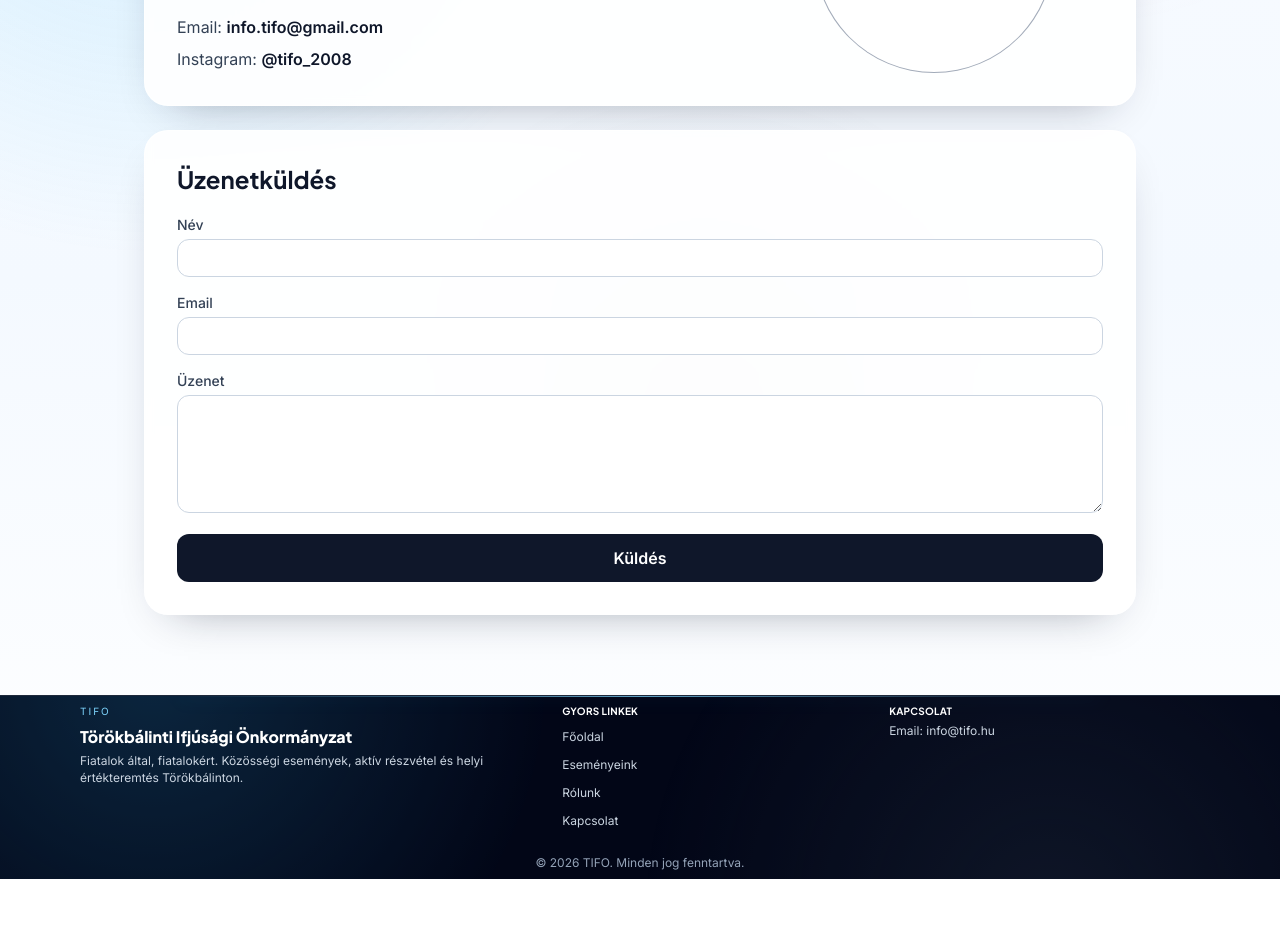
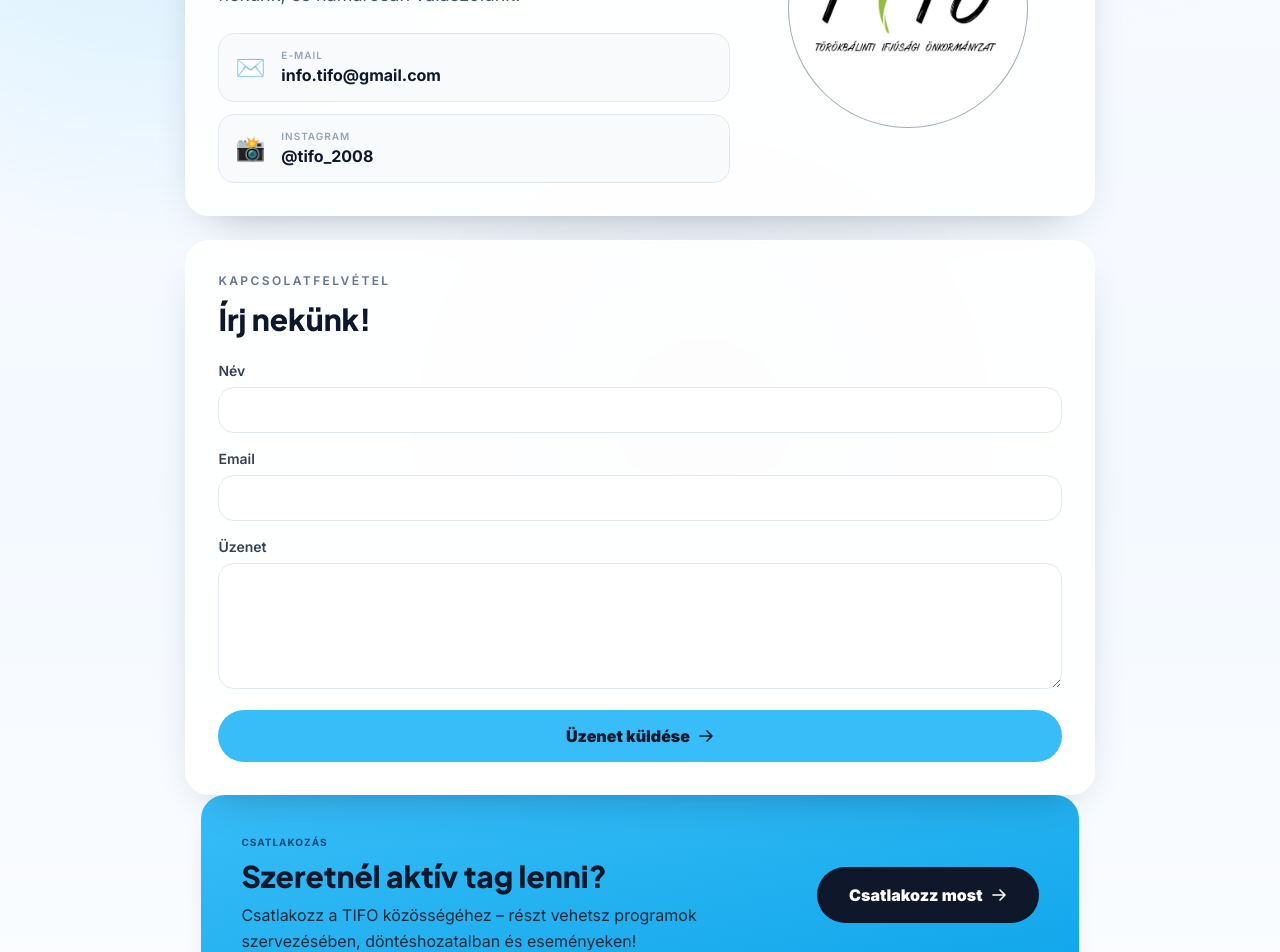
Before and after one commit to frkdigo/tifo, a Next.js app: page /kapcsolat in a window 1280 px wide. Shown: the part 320-1272 px from the top of the page. Before the commit the page ends 1199 px from the top, so only its background shows below. Built offline with nearby package versions, Linux system fonts and the light colour scheme; no server answers.

Commit message:
kinezet modositas

```diff
--- a/app/kapcsolat/page.tsx
+++ b/app/kapcsolat/page.tsx
@@ -49,18 +49,34 @@ export default function Kapcsolat() {
             <p className="inline-flex rounded-full bg-slate-900 text-sky-200 uppercase tracking-[0.18em] text-xs px-4 py-2 mb-4">
               Törökbálinti Ifjúsági Önkormányzat
             </p>
-            <h1 className="text-3xl md:text-5xl font-black text-slate-900">Kapcsolat</h1>
-            <p className="text-slate-600 mt-3 leading-relaxed">
+            <h1 className="text-4xl md:text-6xl font-black text-slate-900 leading-tight">Kapcsolat</h1>
+            <p className="text-slate-600 mt-3 text-base md:text-lg leading-relaxed max-w-lg">
               Kérdésed van, csatlakoznál, vagy ötleted van programra? Írj nekünk, és hamarosan válaszolunk.
             </p>
 
-            <div className="mt-5 space-y-2 text-slate-700">
-              <p>
-                Email: <a href="mailto:info.tifo@gmail.com" className="text-slate-900 font-semibold hover:underline">info.tifo@gmail.com</a>
-              </p>
-              <p>
-                Instagram: <a href="https://www.instagram.com/tifo_2008/" target="_blank" rel="noopener" className="text-slate-900 font-semibold hover:underline">@tifo_2008</a>
-              </p>
+            <div className="mt-6 flex flex-col gap-3">
+              <a
+                href="mailto:info.tifo@gmail.com"
+                className="flex items-center gap-4 rounded-2xl bg-slate-50 border border-slate-200 px-4 py-3.5 hover:bg-sky-50 hover:border-sky-200 transition-all group"
+              >
+                <span className="text-2xl shrink-0">✉️</span>
+                <div>
+                  <div className="text-[10px] uppercase tracking-widest text-slate-400 font-semibold">E-mail</div>
+                  <div className="font-bold text-slate-900 group-hover:text-sky-700 transition-colors">info.tifo@gmail.com</div>
+                </div>
+              </a>
+              <a
+                href="https://www.instagram.com/tifo_2008/"
+                target="_blank"
+                rel="noopener"
+                className="flex items-center gap-4 rounded-2xl bg-slate-50 border border-slate-200 px-4 py-3.5 hover:bg-pink-50 hover:border-pink-200 transition-all group"
+              >
+                <span className="text-2xl shrink-0">📸</span>
+                <div>
+                  <div className="text-[10px] uppercase tracking-widest text-slate-400 font-semibold">Instagram</div>
+                  <div className="font-bold text-slate-900 group-hover:text-pink-600 transition-colors">@tifo_2008</div>
+                </div>
+              </a>
             </div>
           </div>
 
@@ -75,34 +91,35 @@ export default function Kapcsolat() {
       </section>
 
       <section className="rounded-3xl premium-surface p-6 md:p-8">
-        <h2 className="text-xl md:text-2xl font-bold text-slate-900 mb-5">Üzenetküldés</h2>
+        <p className="section-label">Kapcsolatfelvétel</p>
+        <h2 className="text-2xl md:text-3xl font-black text-slate-900 mb-6">Írj nekünk!</h2>
 
         <form className="grid gap-4" onSubmit={handleSubmit}>
-          <label className="text-sm font-medium text-slate-700">
+          <label className="text-sm font-semibold text-slate-700">
             Név
             <input
               type="text"
               name="name"
-              className="mt-1 w-full rounded-xl border border-slate-300 bg-white px-3 py-2 text-slate-900 focus:outline-none focus:ring-2 focus:ring-slate-400"
+              className="mt-1.5 w-full rounded-2xl border border-slate-200 bg-white px-4 py-3 text-slate-900 focus:outline-none focus:ring-2 focus:ring-sky-400 focus:border-sky-400 transition"
               required
             />
           </label>
 
-          <label className="text-sm font-medium text-slate-700">
+          <label className="text-sm font-semibold text-slate-700">
             Email
             <input
               type="email"
               name="email"
-              className="mt-1 w-full rounded-xl border border-slate-300 bg-white px-3 py-2 text-slate-900 focus:outline-none focus:ring-2 focus:ring-slate-400"
+              className="mt-1.5 w-full rounded-2xl border border-slate-200 bg-white px-4 py-3 text-slate-900 focus:outline-none focus:ring-2 focus:ring-sky-400 focus:border-sky-400 transition"
               required
             />
           </label>
 
-          <label className="text-sm font-medium text-slate-700">
+          <label className="text-sm font-semibold text-slate-700">
             Üzenet
             <textarea
               name="message"
-              className="mt-1 w-full rounded-xl border border-slate-300 bg-white px-3 py-2 text-slate-900 focus:outline-none focus:ring-2 focus:ring-slate-400"
+              className="mt-1.5 w-full rounded-2xl border border-slate-200 bg-white px-4 py-3 text-slate-900 focus:outline-none focus:ring-2 focus:ring-sky-400 focus:border-sky-400 transition"
               rows={5}
               required
             />
@@ -110,15 +127,37 @@ export default function Kapcsolat() {
 
           <button
             type="submit"
-            className="inline-flex justify-center items-center rounded-xl bg-slate-900 text-white font-semibold px-6 py-3 hover:bg-slate-800 transition-colors"
+            className="inline-flex justify-center items-center gap-2 rounded-full bg-sky-400 text-slate-900 font-black px-8 py-3.5 hover:bg-sky-300 hover:scale-105 active:scale-95 transition-all duration-200 disabled:opacity-60 disabled:cursor-not-allowed disabled:hover:scale-100"
             disabled={sending}
           >
-            {sending ? "Küldés..." : "Küldés"}
+            {sending ? "Küldés..." : (
+              <>
+                Üzenet küldése
+                <svg className="w-4 h-4" fill="none" stroke="currentColor" strokeWidth="2.5" viewBox="0 0 24 24"><path strokeLinecap="round" strokeLinejoin="round" d="M13.5 4.5L21 12m0 0l-7.5 7.5M21 12H3" /></svg>
+              </>
+            )}
           </button>
           {success && <div className="text-green-600 text-sm mt-2">{success}</div>}
           {error && <div className="text-red-600 text-sm mt-2">{error}</div>}
         </form>
       </section>
+
+      <section className="max-w-5xl mx-auto px-4 pb-16">
+        <div className="rounded-3xl bg-gradient-to-br from-sky-400 to-sky-500 p-8 md:p-10 flex flex-col md:flex-row md:items-center md:justify-between gap-6 shadow-xl">
+          <div>
+            <p className="text-[10px] uppercase tracking-widest font-bold text-sky-900 mb-2">Csatlakozás</p>
+            <h2 className="text-2xl md:text-3xl font-black text-slate-900 leading-tight">Szeretnél aktív tag lenni?</h2>
+            <p className="text-slate-800 mt-2 leading-relaxed max-w-lg">Csatlakozz a TIFO közösségéhez – részt vehetsz programok szervezésében, döntéshozatalban és eseményeken!</p>
+          </div>
+          <a
+            href="/rolunk"
+            className="shrink-0 inline-flex items-center gap-2 rounded-full bg-slate-900 text-white font-black px-8 py-4 hover:bg-slate-800 hover:scale-105 active:scale-95 transition-all duration-200 text-base whitespace-nowrap"
+          >
+            Csatlakozz most
+            <svg className="w-4 h-4" fill="none" stroke="currentColor" strokeWidth="2.5" viewBox="0 0 24 24"><path strokeLinecap="round" strokeLinejoin="round" d="M13.5 4.5L21 12m0 0l-7.5 7.5M21 12H3" /></svg>
+          </a>
+        </div>
+      </section>
     </main>
   );
 }
--- a/app/rolunk/page.tsx
+++ b/app/rolunk/page.tsx
@@ -26,14 +26,17 @@ export default function Rolunk() {
 
   const values = [
     {
+      icon: "🤝",
       title: "Közösségépítés",
       text: "Olyan közeget teremtünk, ahol a fiatalok kapcsolódhatnak, alkothatnak és hatni tudnak a városukra.",
     },
     {
+      icon: "🗣️",
       title: "Részvétel",
       text: "A helyi döntésekben valódi teret adunk a fiatalok véleményének, ötleteinek és kezdeményezéseinek.",
     },
     {
+      icon: "⚡",
       title: "Lendület",
       text: "Programjaink a modern ifjúsági kultúra ritmusára épülnek: kreatív, nyitott és cselekvő szemléletben.",
     },
@@ -147,7 +150,7 @@ export default function Rolunk() {
           <p className="inline-flex items-center gap-2 rounded-full bg-slate-900 text-sky-200 text-xs tracking-[0.18em] uppercase px-4 py-2 mb-6">
             Törökbálinti Ifjúsági Önkormányzat
           </p>
-          <h1 className="text-4xl md:text-6xl font-black leading-tight text-slate-900">Rólunk</h1>
+          <h1 className="text-4xl md:text-6xl lg:text-7xl font-black leading-none text-slate-900">Rólunk</h1>
           <p className="mt-5 text-slate-700 text-lg md:text-xl max-w-3xl leading-relaxed">
             Fiatalok által, fiatalokért dolgozunk. A célunk egy olyan aktív, inspiráló közösség, ahol az ötletekből
             valódi helyi változás lesz.
@@ -174,16 +177,17 @@ export default function Rolunk() {
         </div>
       </section>
 
-      <section className="max-w-6xl mx-auto px-4 py-6">
-        <h2 className="text-2xl md:text-3xl font-bold text-slate-900 mb-4">Mit képviselünk?</h2>
-        <div className="grid md:grid-cols-3 gap-4">
+      <section className="max-w-6xl mx-auto px-4 py-8">
+        <p className="section-label">Értékeink</p>
+        <h2 className="text-3xl md:text-4xl font-black text-slate-900 mb-6">Mit képviselünk?</h2>
+        <div className="grid md:grid-cols-3 gap-5">
           {values.map((value) => (
             <article
               key={value.title}
               className="group rounded-2xl border border-slate-200 bg-white p-6 shadow-sm hover:shadow-xl hover:-translate-y-1 transition-all duration-300"
             >
-              <div className="w-10 h-10 rounded-xl bg-slate-900 text-sky-300 grid place-items-center font-bold text-sm mb-4">
-                {value.title.slice(0, 2).toUpperCase()}
+              <div className="w-12 h-12 rounded-2xl bg-slate-50 border border-slate-200 grid place-items-center text-2xl mb-5 group-hover:bg-sky-50 group-hover:border-sky-200 transition-colors">
+                {value.icon}
               </div>
               <h3 className="text-lg font-semibold text-slate-900 mb-2">{value.title}</h3>
               <p className="text-slate-600 leading-relaxed">{value.text}</p>
@@ -192,10 +196,11 @@ export default function Rolunk() {
         </div>
       </section>
 
-      <section className="max-w-6xl mx-auto px-4 py-6">
-        <div className="rounded-3xl bg-slate-950 text-slate-100 p-8 md:p-10 shadow-2xl">
-          <h2 className="text-2xl md:text-3xl font-bold mb-2">Csapatunk</h2>
-          <p className="text-slate-300 mb-6">Kattints egy kártyára, és megnyílik a részletes bemutatkozás.</p>
+      <section className="max-w-6xl mx-auto px-4 py-8">
+        <div className="rounded-3xl bg-slate-950 text-slate-100 p-8 md:p-12 shadow-2xl">
+          <p className="text-xs uppercase tracking-[0.2em] text-sky-400 font-semibold mb-3">Emberek</p>
+          <h2 className="text-3xl md:text-4xl font-black mb-2">Csapatunk</h2>
+          <p className="text-slate-300 mb-8 text-lg">Kattints egy kártyára, és megnyílik a részletes bemutatkozás.</p>
 
           {loading ? (
             <div className="text-slate-300">Betöltés...</div>
@@ -307,7 +312,7 @@ export default function Rolunk() {
     {isAdmin && (
       <button
         type="button"
-        className="bg-slate-900 text-white px-4 py-2 rounded-lg hover:bg-slate-800 transition-colors mt-4"
+        className="inline-flex items-center gap-2 bg-slate-900 text-white px-5 py-2.5 rounded-full font-semibold hover:bg-slate-800 transition-colors mt-4"
         onClick={() => setEditing(true)}
       >
         Szerkesztés
@@ -355,7 +360,7 @@ export default function Rolunk() {
 
                 <button
                   type="button"
-                  className="bg-sky-600 text-white px-4 py-2 rounded-lg hover:bg-sky-700 transition-colors mt-4"
+                  className="inline-flex items-center gap-2 bg-sky-400 text-slate-900 font-black px-6 py-2.5 rounded-full hover:bg-sky-300 transition-colors mt-4 disabled:opacity-60"
                   onClick={saveMember}
                   disabled={saving}
                 >
@@ -366,6 +371,23 @@ export default function Rolunk() {
           </div>
         </div>
       )}
+
+      <section className="max-w-6xl mx-auto px-4 pb-16 pt-4">
+        <div className="rounded-3xl bg-gradient-to-br from-sky-400 to-sky-500 p-8 md:p-12 flex flex-col md:flex-row md:items-center md:justify-between gap-6 shadow-xl">
+          <div>
+            <p className="text-[10px] uppercase tracking-widest font-bold text-sky-900 mb-2">Csatlakozás</p>
+            <h2 className="text-2xl md:text-3xl font-black text-slate-900 leading-tight">Gyere, csatlakozz hozzánk!</h2>
+            <p className="text-slate-800 mt-2 leading-relaxed max-w-lg">Legyen részed a közösségben – vegyél részt programok szervezésében, döntéshozatalban és eseményeken!</p>
+          </div>
+          <a
+            href="/kapcsolat"
+            className="shrink-0 inline-flex items-center gap-2 rounded-full bg-slate-900 text-white font-black px-8 py-4 hover:bg-slate-800 hover:scale-105 active:scale-95 transition-all duration-200 text-base whitespace-nowrap"
+          >
+            Írj nekünk
+            <svg className="w-4 h-4" fill="none" stroke="currentColor" strokeWidth="2.5" viewBox="0 0 24 24"><path strokeLinecap="round" strokeLinejoin="round" d="M13.5 4.5L21 12m0 0l-7.5 7.5M21 12H3" /></svg>
+          </a>
+        </div>
+      </section>
     </main>
   );
 }
```
